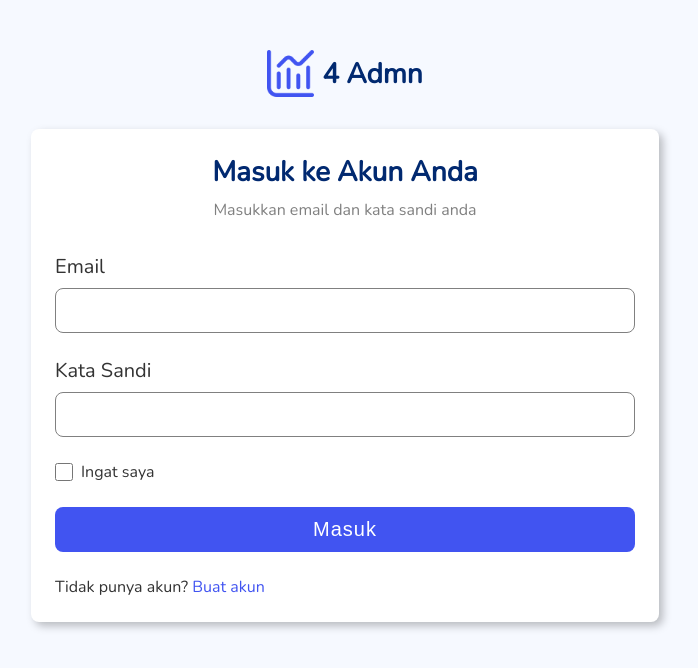
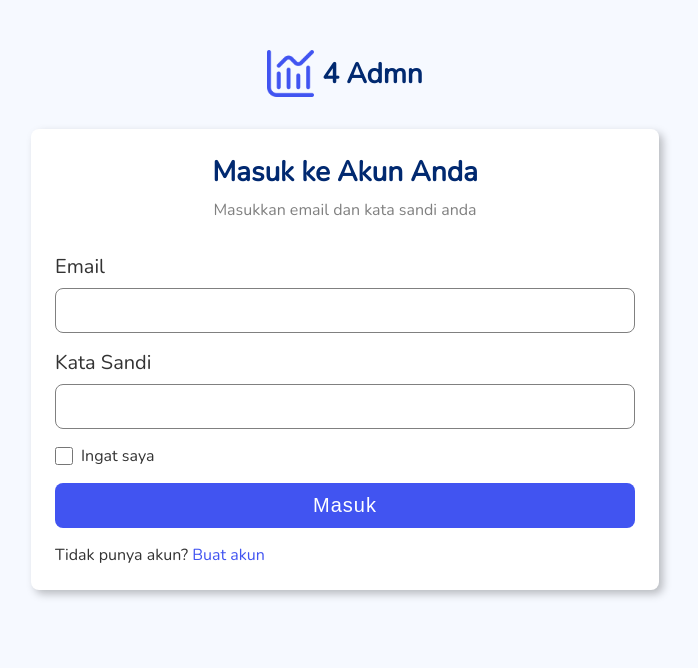
Before and after one commit to darrellrahan/4admn, a React (Create React App) app: page / in a window 1280 px wide. Shown: the top 668 px of the page, without its empty margins (295-993 px from the left). Built offline with nearby package versions, Linux system fonts and the light colour scheme.

Commit message:
smaller margin

```diff
--- a/src/index.css
+++ b/src/index.css
@@ -94,7 +94,7 @@ input:not([type="checkbox"]) {
 }
 
 .lr-container .single-form-item:not(:first-of-type):not(:last-of-type) {
-  margin: 1.5rem 0;
+  margin: 1rem 0;
 }
 
 .lr-container .single-form-item input:not([type="checkbox"]) {
```
